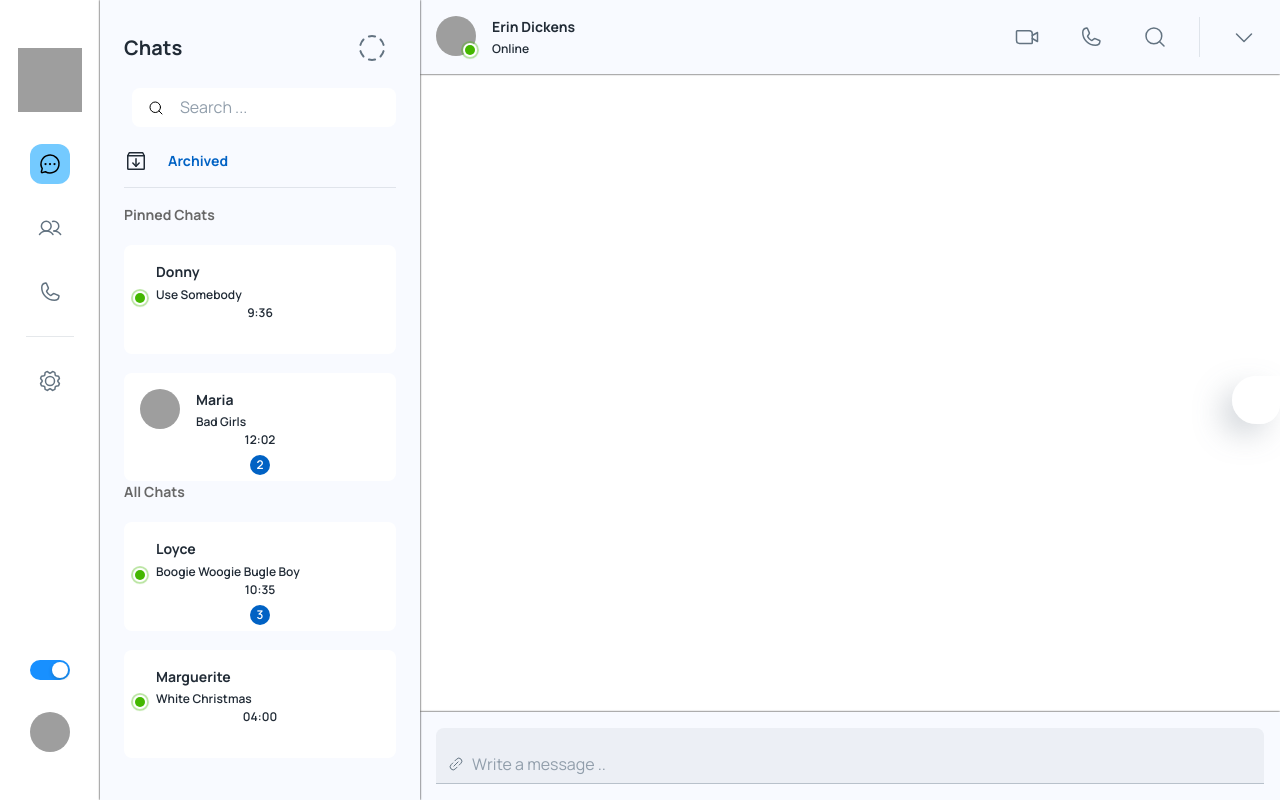
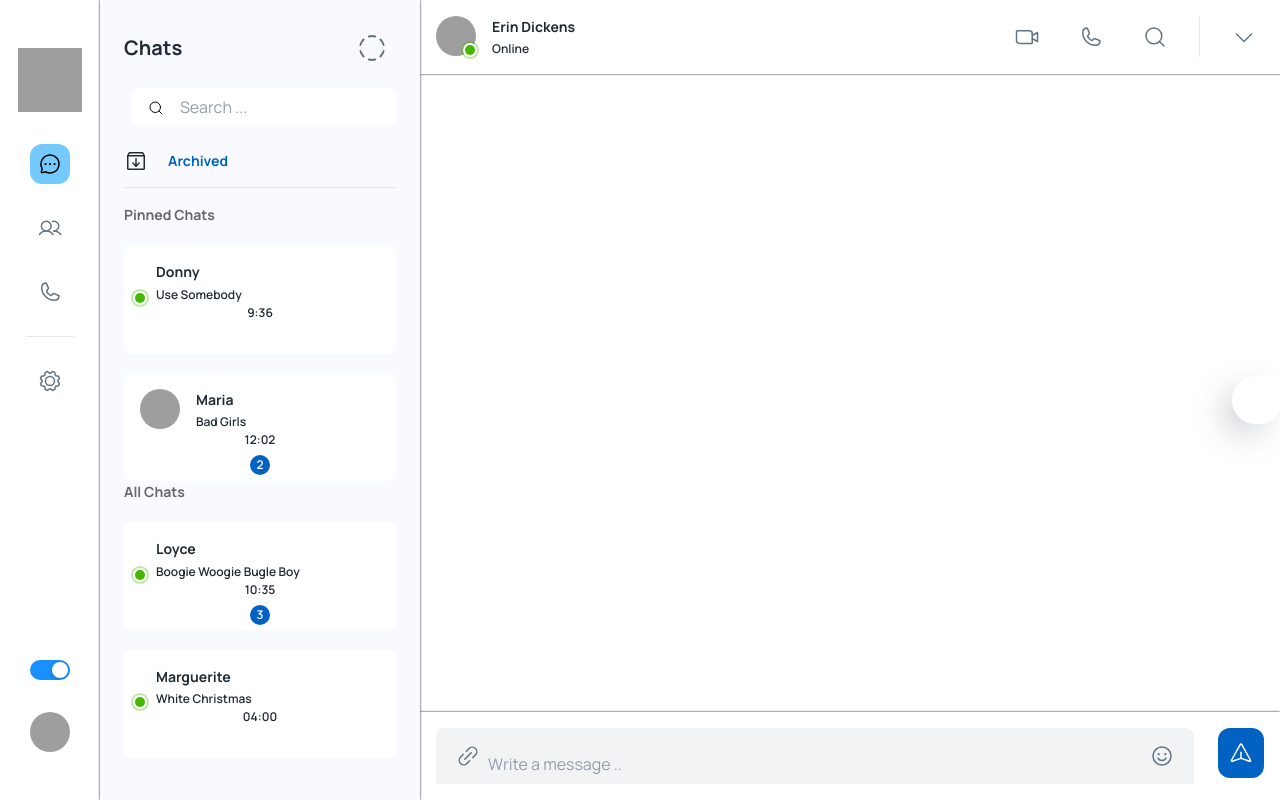
Before and after one commit to lucidethinker/chatApp, a React (Create React App) app: page /app in a window 1280 px wide. Built offline with nearby package versions, Linux system fonts and the light colour scheme; grey boxes are pictures that could not be loaded; some icons are missing.

Commit message:
fix: :bug: night mode bugfix

```diff
--- a/src/components/Conversation/index.jsx
+++ b/src/components/Conversation/index.jsx
@@ -1,21 +1,33 @@
 import { faker } from "@faker-js/faker";
-import { Stack, Box, Avatar, Badge,Typography, Divider, TextField,InputAdornment} from "@mui/material";
-import IconButton from '@mui/material/IconButton';
+import {
+  Stack,
+  Box,
+  Avatar,
+  Badge,
+  Typography,
+  Divider,
+  TextField,
+  InputAdornment,
+} from "@mui/material";
+import IconButton from "@mui/material/IconButton";
 import React from "react";
-import { styled } from "@mui/material/styles";
-import {Phone,VideoCamera,MagnifyingGlass, CaretDown, LinkSimple} from "phosphor-react"
-
-
+import { styled, useTheme } from "@mui/material/styles";
+import {
+  Phone,
+  VideoCamera,
+  MagnifyingGlass,
+  CaretDown,
+  LinkSimple,
+  Smiley,
+  PaperPlane,
+} from "phosphor-react";
 
 const StyledInput = styled(TextField)(({ theme }) => ({
-    "&.MuiInputBase-input":{
+  "&.MuiInputBase-input": {
     paddingTop: "12px",
     paddingBottom: "12px",
-
-    }
-
+  },
 }));
-
 
 const StyledBadge = styled(Badge)(({ theme }) => ({
   "& .MuiBadge-badge": {
@@ -47,14 +59,16 @@ const StyledBadge = styled(Badge)(({ theme }) => ({
 }));
 
 function Conversation() {
+  const theme = useTheme();
   return (
     <Stack height={"100%"} maxHeight={"100vh"} width={"auto"}>
       <Box
         p={2}
         sx={{
-
           width: "100%",
-          backgroundColor: "#F8FAFF",
+          backgroundColor: theme.palette.mode === "light"
+          ? "#fff"
+          : theme.palette.background.default,
           boxShadow: "0px 0px 2px rgba(0,0,0.25)",
         }}
       >
@@ -63,7 +77,6 @@ function Conversation() {
           direction="row"
           justifyContent={"space-between"}
           spacing={2}
-
         >
           <Stack direction={"row"} spacing={2}>
             <Box>
@@ -72,19 +85,17 @@ function Conversation() {
                 anchorOrigin={{ vertical: "bottom", horizontal: "right" }}
                 variant="dot"
               >
-                <Avatar alt={faker.name.fullName()}
+                <Avatar
+                  alt={faker.name.fullName()}
                   src={faker.image.avatar()}
                 />
               </StyledBadge>
-
             </Box>
             <Stack spacing={0.2}>
               <Typography variant="subtitle2">
                 {faker.name.fullName()}
               </Typography>
-                <Typography variant="caption">
-                  Online
-                </Typography>
+              <Typography variant="caption">Online</Typography>
             </Stack>
           </Stack>
           <Stack direction={"row"} alignItems={"center"} spacing={3}>
@@ -97,7 +108,7 @@ function Conversation() {
             <IconButton>
               <MagnifyingGlass />
             </IconButton>
-             <Divider orientation="vertical" flexItem/>
+            <Divider orientation="vertical" flexItem />
             <IconButton>
               <CaretDown />
             </IconButton>
@@ -115,32 +126,55 @@ function Conversation() {
       <Box
         p={2}
         sx={{
-
           width: "100%",
-          backgroundColor: "#F8FAFF",
+          backgroundColor: theme.palette.mode === "light"
+          ? "#fff"
+          : theme.palette.background.default,
           boxShadow: "0px 0px 2px rgba(0,0,0.25)",
         }}
       >
-
         <Stack direction="row" align={"center"} spacing={3}>
           <StyledInput
             fullWidth
             placeholder="Write a message .."
             variant="filled"
-       inputProps={{
+            InputProps={{
               disableUnderline: true,
-      }}
-        InputProps={{
               startAdornment: (
-            <InputAdornment position="start">
+                <InputAdornment>
+                  <IconButton>
                     <LinkSimple />
+                  </IconButton>
                 </InputAdornment>
               ),
-       }}/>
-
-
+              endAdornment: (
+                <InputAdornment>
+                  <IconButton>
+                    <Smiley />
+                  </IconButton>
+                </InputAdornment>
+              ),
+            }}
+          />
+          <Box
+            sx={{
+              height: 50,
+              width: 50,
+              backgroundColor: theme.palette.primary.main,
+              borderRadius: 1.5,
+            }}
+          >
+            <Stack
+              sx={{ height: "100%", width: "100%" }}
+              alignItems="center"
+              justifyContent="center"
+            >
+              <IconButton>
+                <PaperPlane color="white" />
+              </IconButton>
             </Stack>
-
+          </Box>
+        </Stack>
       </Box>
     </Stack>
   );
--- a/src/pages/dashboard/GeneralApp.jsx
+++ b/src/pages/dashboard/GeneralApp.jsx
@@ -1,21 +1,27 @@
 import React from "react";
 import Chats from "./Chats";
-import { Stack,Box } from "@mui/material";
+import { Stack, Box } from "@mui/material";
 import Conversation from "../../components/Conversation";
-
+import { useTheme } from "@mui/material/styles";
 
 const GeneralApp = () => {
+  const theme = useTheme();
   return (
     <>
-    <Stack direction="row" sx={{width:"100%"}}>
-      <Chats />
-      <Box sx={{height:"100%",width:"calc(100vw - 420px)",background:"#fff"}}>
-
-      <Conversation/>
-      </Box>
-
-
-
+      <Stack direction="row" sx={{ width: "100%" }}>
+        <Chats />
+        <Box
+          sx={{
+            height: "100%",
+            width: "calc(100vw - 420px)",
+            background:
+              theme.palette.mode === "light"
+                ? "#fff"
+                : theme.palette.background.default,
+          }}
+        >
+          <Conversation />
+        </Box>
       </Stack>
     </>
   );
```
Lines whose indentation alone changed are shown as unchanged.
